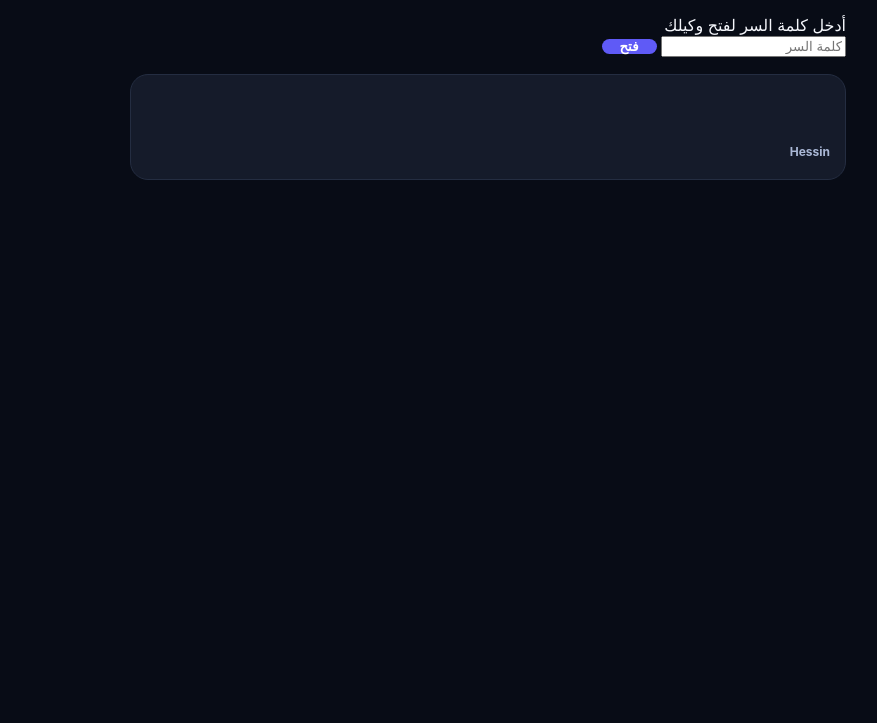
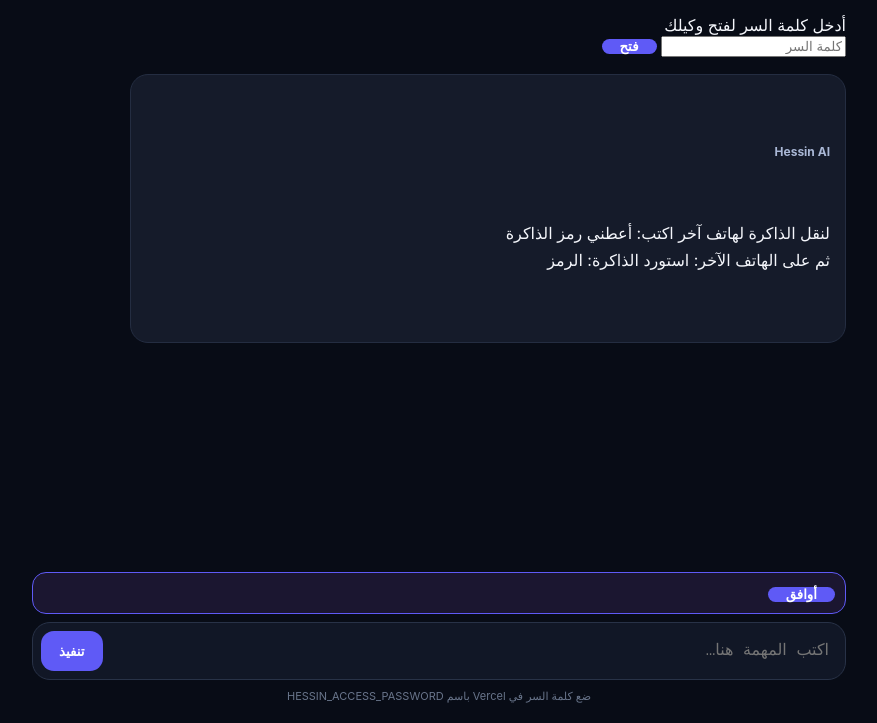
Before and after one commit to r82k5bvz66-rgb/-Hessin-AI, a website: page index.html in a window 1280 px wide. Shown: the part 77-800 px from the top of the page, without its empty margins (201-1078 px from the left). Drawn offline with Linux system fonts and the light colour scheme.

Commit message:
Update index.html

```diff
--- a/index.html
+++ b/index.html
@@ -20,8 +20,25 @@
     <div id="lock" class="lock">
       <div>أدخل كلمة السر لفتح وكيلك</div>
       <input id="pass" type="password" placeholder="كلمة السر">
-      <button id="unlock" type="button">فتح</button>
+      <button id="unlock" type="button" onclick="var p=document.getElementById('pass').value.trim(); if(!p)return; localStorage.setItem('hessin_pass',p); document.getElementById('lock').style.display='none';">فتح</button>
     </div>
     <section id="chat" class="chat">
       <div class="msg ai">
-        <b>Hessin
+        <b>Hessin AI</b>
+        <div>لنقل الذاكرة لهاتف آخر اكتب: أعطني رمز الذاكرة
+ثم على الهاتف الآخر: استورد الذاكرة: الرمز</div>
+      </div>
+    </section>
+    <div id="approval" class="approval hidden">
+      <div id="approvalText"></div>
+      <button id="approve" type="button">أوافق</button>
+    </div>
+    <form id="form" class="composer">
+      <textarea id="input" rows="1" placeholder="اكتب المهمة هنا…"></textarea>
+      <button id="send" type="submit">تنفيذ</button>
+    </form>
+    <div class="hint">ضع كلمة السر في Vercel باسم HESSIN_ACCESS_PASSWORD</div>
+  </main>
+  <script src="/app.js"></script>
+</body>
+</html>
```
